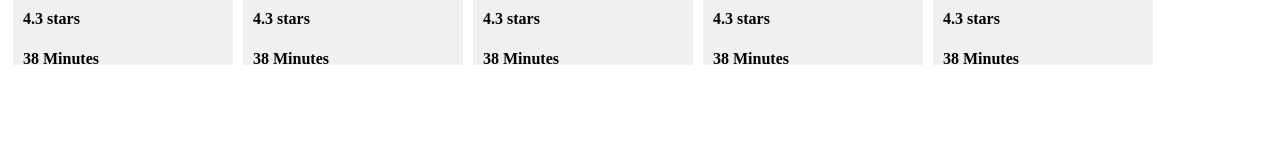
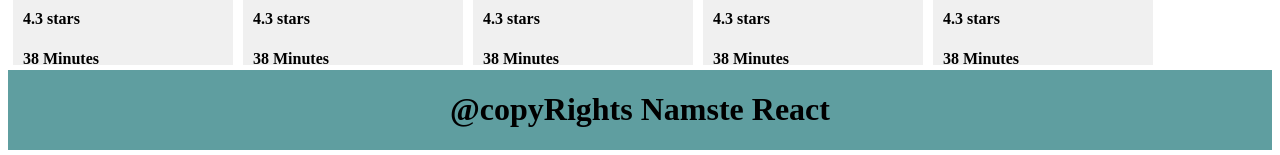
Before and after one commit to sunanda4549/namaste-react, a React (Vite) app: page / in a window 1280 px wide. Shown: the part 1433-1588 px from the top of the page. Before the commit the page ends 1511 px from the top, so only its background shows below. Built offline with nearby package versions, Linux system fonts and the light colour scheme.

Commit message:
part1 episode4 static react webage created with footer

```diff
--- a/App.js
+++ b/App.js
@@ -87,11 +87,20 @@
     </div>
   );
 };
+
+const Footer = () => {
+  return (
+    <div className="footer">
+      <h1>@copyRights Namste React</h1>
+    </div>
+  );
+};
 const AppLayout = () => {
   return (
     <div className="app">
       <Header />
       {Body()}
+      <Footer></Footer>
     </div>
   );
 };
--- a/index.css
+++ b/index.css
@@ -45,3 +45,10 @@
 .res-logo {
   width: 100%;
 }
+
+.footer {
+  display: flex;
+  align-items: center; /* vertical alignment */
+  justify-content: center;
+  background-color: cadetblue;
+}
```
Also changed, not shown: 2 other files (tests, documents, lock files or other folders).
